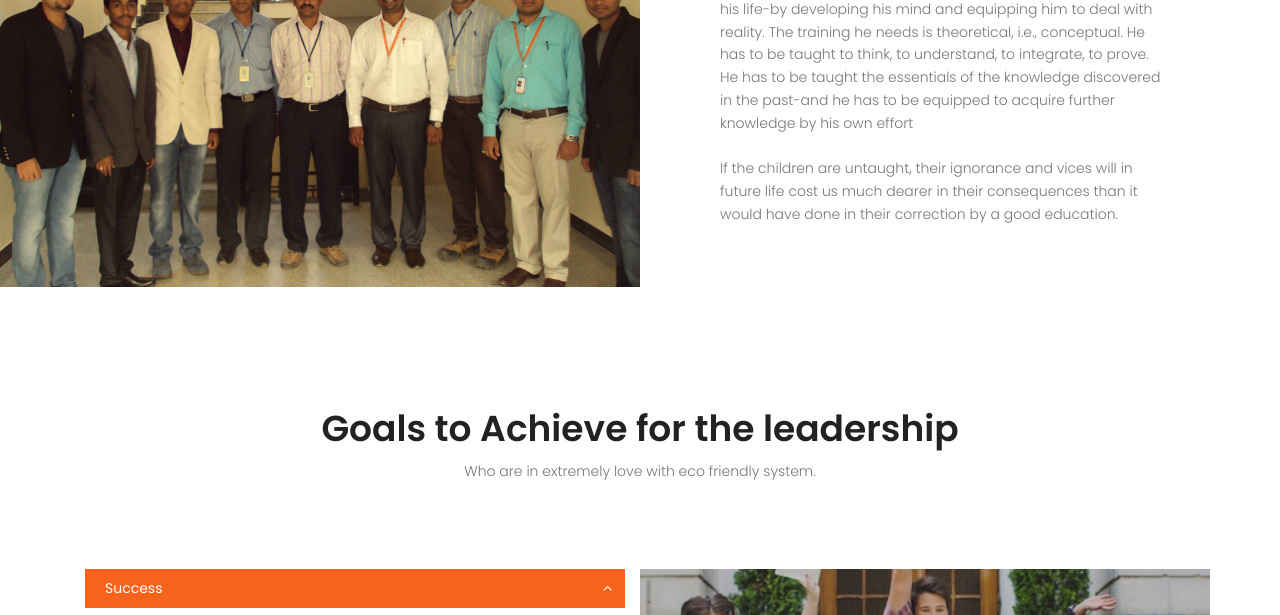
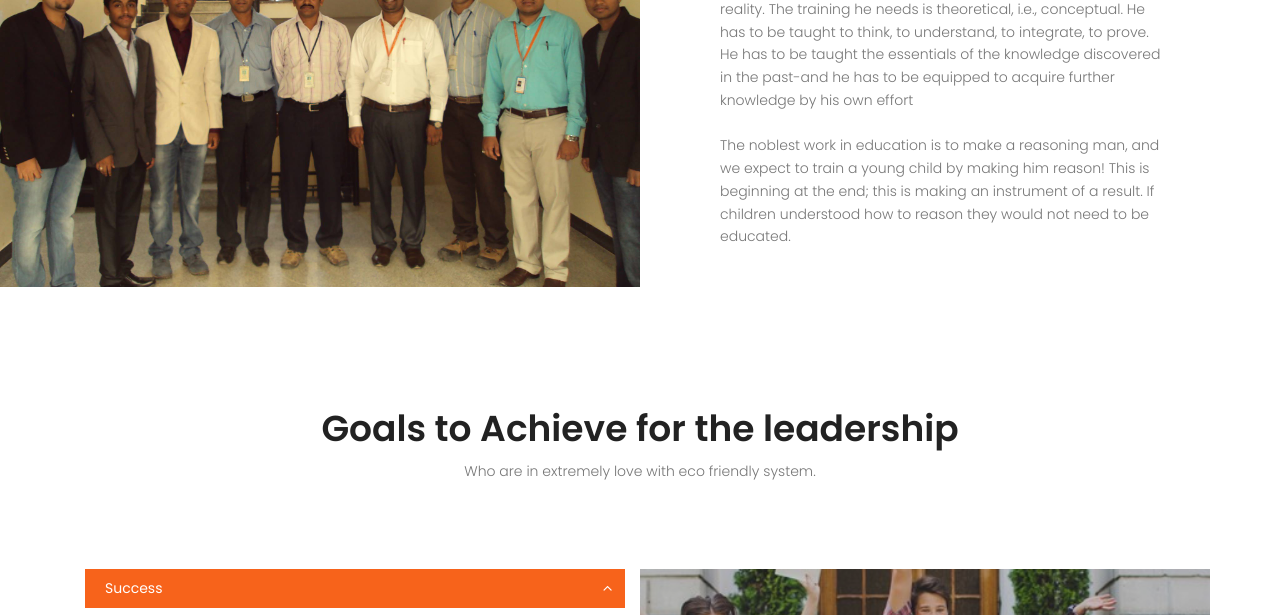
Before and after one commit to InspireSoftwareDevelopers/Prasad.github.io, a plain HTML site: page about.html in a window 1280 px wide. Shown: the part 840-1455 px from the top of the page. Drawn offline with nearby package versions, Linux system fonts and the light colour scheme; some packages are replaced by stand-ins of ours.

Commit message:
Update about.html

```diff
--- a/about.html
+++ b/about.html
@@ -166,7 +166,7 @@
 							<p>The only purpose of education is to teach a student how to live his life-by developing his mind and equipping him to deal with reality. The training he needs is theoretical, i.e., conceptual. He has to be taught to think, to understand, to integrate, to prove. He has to be taught the essentials of the knowledge discovered in the past-and he has to be equipped to acquire further knowledge by his own effort</p>
 							<br>
 							<p>
-								If the children are untaught, their ignorance and vices will in future life cost us much dearer in their consequences than it would have done in their correction by a good education.
+								The noblest work in education is to make a reasoning man, and we expect to train a young child by making him reason! This is beginning at the end; this is making an instrument of a result. If children understood how to reason they would not need to be educated.
 							</p>
 						</div>
 					</div>
```
